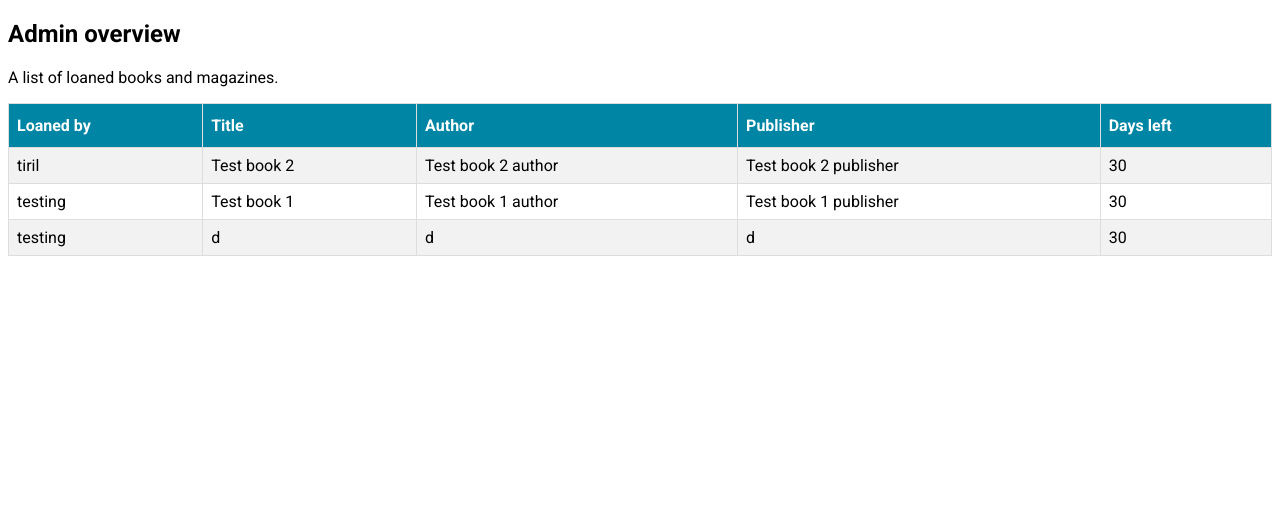
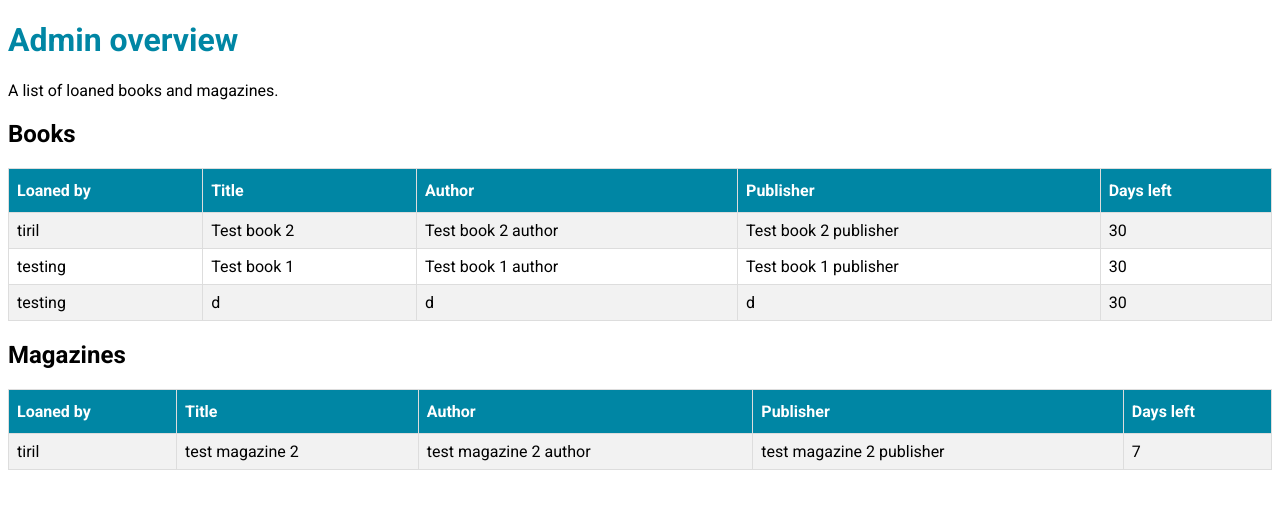
Before and after one commit to tirilg/django-library-system, a Django app: page /user/admin/ in a window 1280 px wide. Shown: the part 49-558 px from the top of the page. Run offline with Django 3.2, Linux system fonts and the light colour scheme; a user stored in the database is signed in; data comes from the database, SQL or seed files in the repository; both versions use the stored data as it was after the commit.

Commit message:
styling and if statements

```diff
--- a/static/style.css
+++ b/static/style.css
@@ -1,6 +1,10 @@
 @import url(https://fonts.googleapis.com/css?family=Roboto:400,500,700,300,100);
 * {
   font-family: "Roboto", helvetica, arial, sans-serif;
+}
+
+#intro {
+  width: 500px;
 }
 
 h1 {
--- a/templates/user_app/admin.html
+++ b/templates/user_app/admin.html
@@ -5,9 +5,10 @@
 
 {% block content %}
 <div>
-  <h2>Admin overview</h2>
+  <h1>Admin overview</h1>
   <p>A list of loaned books and magazines.</p>
   <div>
+    <h2>Books</h2>
     {% if bookloans.count %}
       <table>
         <tr>
@@ -28,7 +29,31 @@
         {% endfor %}
       </table>
     {% else %}
-      <p>No books or magazines to return.</p>
+      <p>No books to return.</p>
+    {% endif %}
+
+    <h2>Magazines</h2>
+    {% if magazineloans.count %}
+      <table>
+        <tr>
+          <th>Loaned by</th>
+          <th>Title</th>
+          <th>Author</th>
+          <th>Publisher</th>
+          <th>Days left</th>
+        </tr>
+        {% for magazineloan in magazineloans %}
+        <tr>
+          <td>{{magazineloan.user.username}}</td>
+          <td>{{magazineloan.magazine.title}}</td>
+          <td>{{magazineloan.magazine.author}}</td>
+          <td>{{magazineloan.magazine.publisher}}</td>
+          <td>{{magazineloan.daysLeft}} </td>
+        </tr>
+        {% endfor %}
+      </table>
+    {% else %}
+      <p>No magazines to return.</p>
     {% endif %}
   </div>
 </div>
--- a/user_app/views.py
+++ b/user_app/views.py
@@ -166,5 +166,6 @@ def admin(request):
     context = {}
     user = request.user
     bookloans = BookLoan.objects.filter(returned_timestamp__isnull=True).order_by("loaned_timestamp")
-    context = {"bookloans": bookloans}
+    magazineloans = MagazineLoan.objects.filter(returned_timestamp__isnull=True).order_by("loaned_timestamp")
+    context = {"bookloans": bookloans, "magazineloans": magazineloans}
     return render(request, "user_app/admin.html", context)
```
Also changed, not shown: templates/library_app/index.html (+14 -0 lines), db.sqlite3.
